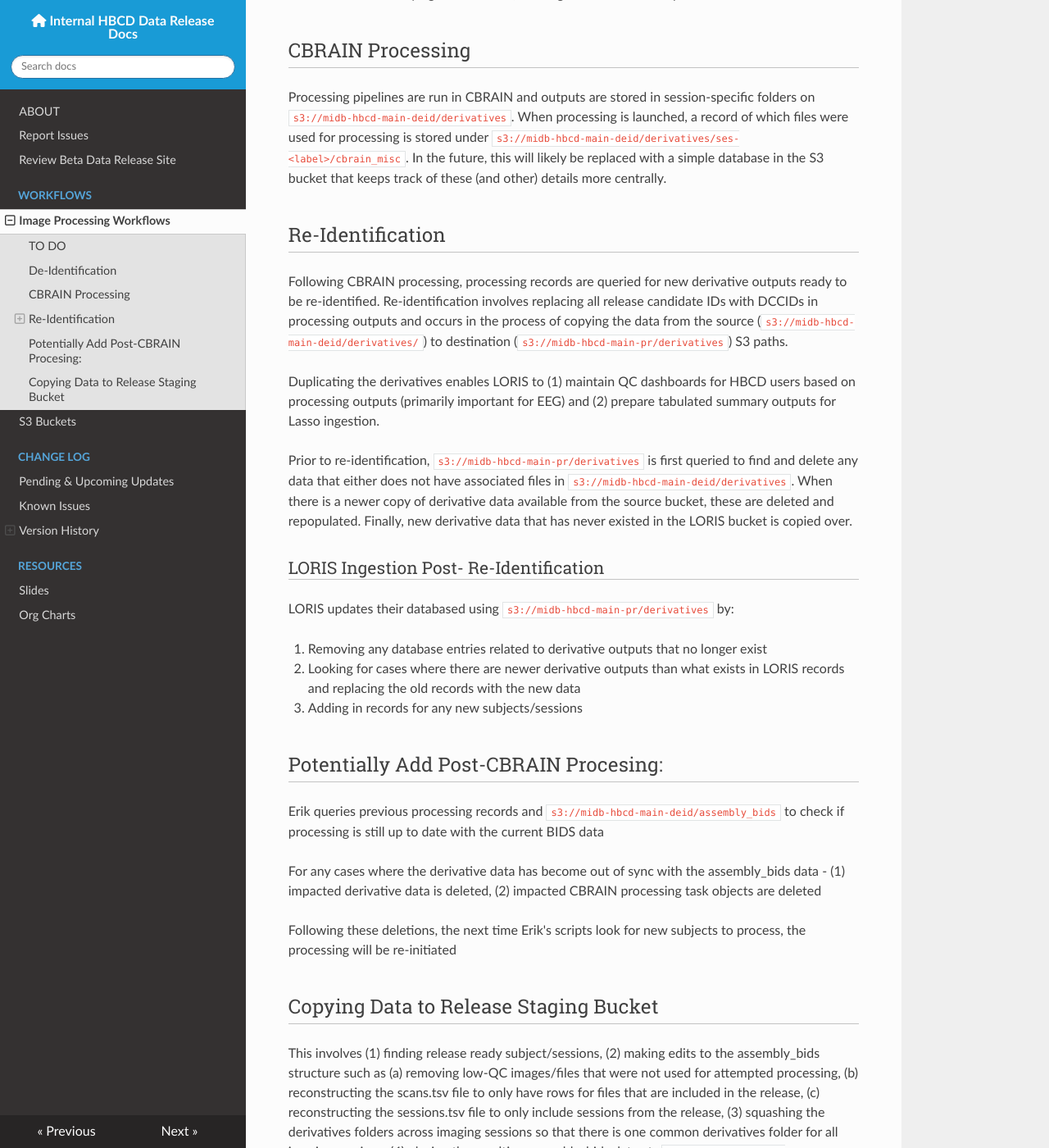
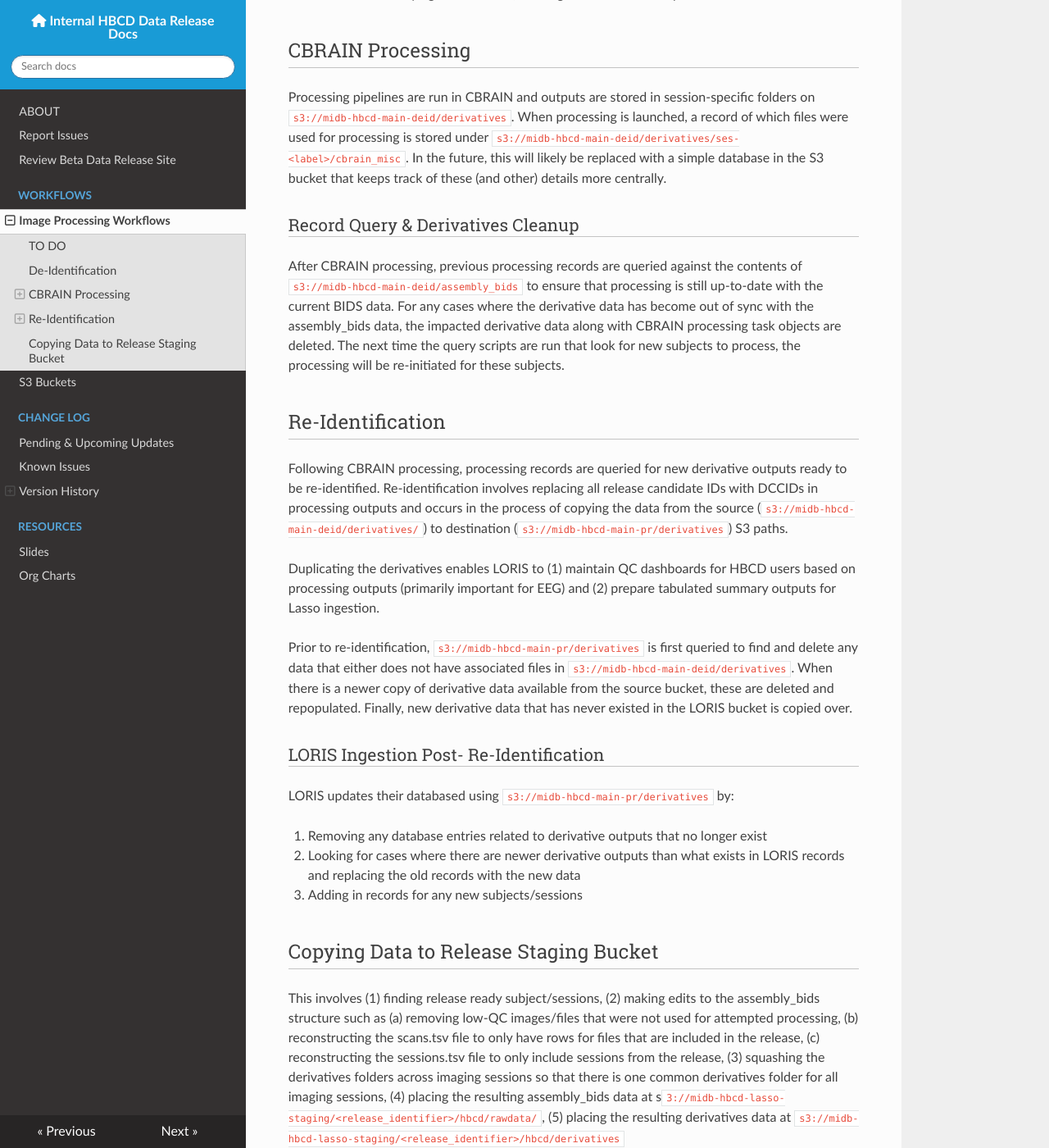
Before and after one commit to DCAN-Labs/hbcd-docs-internal, an MkDocs documentation site: the page built from docs/workflows/imageprocworkflows.md, in a window 1280 px wide and 1400 px high, scrolled down 989 px. Shown: the whole window at 82% size. Built offline with MkDocs 1.6.1, drawn with Linux system fonts in a browser that asks for light colours; nearby versions of some CDN libraries.

Commit message:
add section

```diff
--- a/docs/workflows/imageprocworkflows.md
+++ b/docs/workflows/imageprocworkflows.md
@@ -11,8 +11,10 @@ De-identification is run daily to update `s3://midb-hbcd-main-deid/assembly_bids
 ## CBRAIN Processing
 Processing pipelines are run in CBRAIN and outputs are stored in session-specific folders on `s3://midb-hbcd-main-deid/derivatives`. When processing is launched, a record of which files were used for processing is stored under `s3://midb-hbcd-main-deid/derivatives/ses-<label>/cbrain_misc`. In the future, this will likely be replaced with a simple database in the S3 bucket that keeps track of these (and other) details more centrally.
 
+### Record Query & Derivatives Cleanup
+After CBRAIN processing, previous processing records are queried against the contents of `s3://midb-hbcd-main-deid/assembly_bids` to ensure that processing is still up-to-date with the current BIDS data. For any cases where the derivative data has become out of sync with the assembly_bids data, the impacted derivative data along with CBRAIN processing task objects are deleted. The next time the query scripts are run that look for new subjects to process, the processing will be re-initiated for these subjects.
+
 ## Re-Identification
-
 Following CBRAIN processing, processing records are queried for new derivative outputs ready to be re-identified. Re-identification involves replacing all release candidate IDs with DCCIDs in processing outputs and occurs in the process of copying the data from the source (`s3://midb-hbcd-main-deid/derivatives/`) to destination (`s3://midb-hbcd-main-pr/derivatives`) S3 paths.
 
 Duplicating the derivatives enables LORIS to (1) maintain QC dashboards for HBCD users based on processing outputs (primarily important for EEG) and (2) prepare tabulated summary outputs for Lasso ingestion.
@@ -26,13 +28,5 @@ LORIS updates their databased using `s3://midb-hbcd-main-pr/derivatives` by:
 2. Looking for cases where there are newer derivative outputs than what exists in LORIS records and replacing the old records with the new data
 3. Adding in records for any new subjects/sessions
 
-## Potentially Add Post-CBRAIN Procesing:
-
-Erik queries previous processing records and `s3://midb-hbcd-main-deid/assembly_bids` to check if processing is still up to date with the current BIDS data
-
-For any cases where the derivative data has become out of sync with the assembly_bids data - (1) impacted derivative data is deleted, (2) impacted CBRAIN processing task objects are deleted
-
-Following these deletions, the next time Erik's scripts look for new subjects to process, the processing will be re-initiated
-
 ## Copying Data to Release Staging Bucket
 This involves (1) finding release ready subject/sessions, (2) making edits to the assembly_bids structure such as (a) removing low-QC images/files that were not used for attempted processing, (b) reconstructing the scans.tsv file to only have rows for files that are included in the release, (c) reconstructing the sessions.tsv file to only include sessions from the release, (3) squashing the derivatives folders across imaging sessions so that there is one common derivatives folder for all imaging sessions, (4) placing the resulting assembly_bids data at s`3://midb-hbcd-lasso-staging/<release_identifier>/hbcd/rawdata/`, (5) placing the resulting derivatives data at `s3://midb-hbcd-lasso-staging/<release_identifier>/hbcd/derivatives`
```
